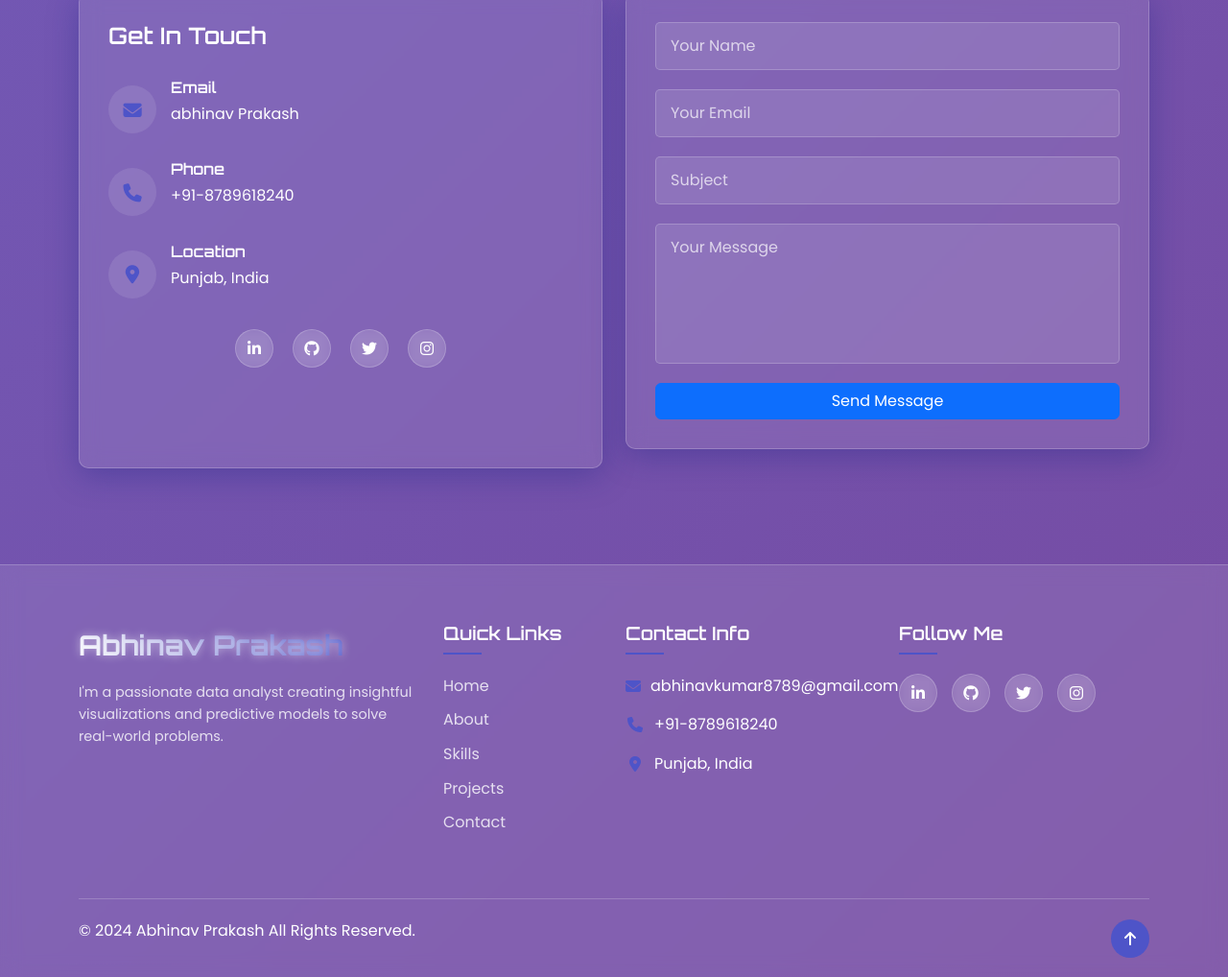
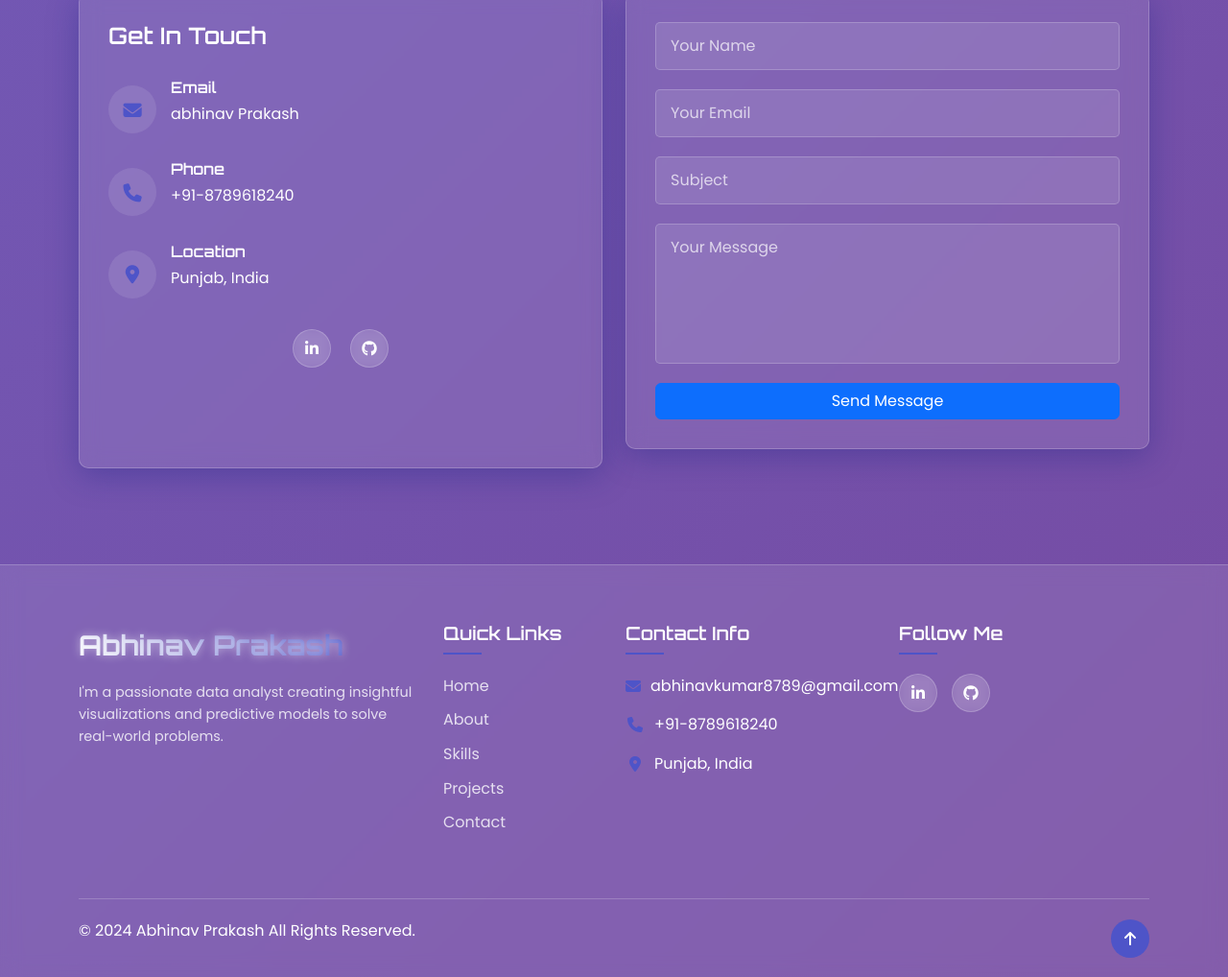
Before and after one commit to abhinav12222363/Portfoilio, a plain HTML site: page index.html in a window 1280 px wide. Shown: the part 7562-8580 px from the top of the page at 96% size. Drawn offline with nearby package versions, Linux system fonts and the light colour scheme.

Commit message:
Update index.html

```diff
--- a/index.html
+++ b/index.html
@@ -435,8 +435,7 @@
                         <div class="social-icons mt-4">
                             <a href=https://www.linkedin.com/in/abhinav-prakash-ba471a258/ class="social-icon"><i class="fab fa-linkedin-in"></i></a>
                             <a href=https://github.com/abhinav12222363 class="social-icon"><i class="fab fa-github"></i></a>
-                            <a href="#" class="social-icon"><i class="fab fa-twitter"></i></a>
-                            <a href="#" class="social-icon"><i class="fab fa-instagram"></i></a>
+
                         </div>
                     </div>
                 </div>
@@ -499,8 +498,7 @@
                         <div class="social-icons">
                             <a href=https://www.linkedin.com/in/abhinav-prakash-ba471a258/ class="social-icon"><i class="fab fa-linkedin-in"></i></a>
                             <a href=https://github.com/abhinav12222363 class="social-icon"><i class="fab fa-github"></i></a>
-                            <a href="#" class="social-icon"><i class="fab fa-twitter"></i></a>
-                            <a href="#" class="social-icon"><i class="fab fa-instagram"></i></a>
+
                         </div>
                     </div>
                 </div>
```
